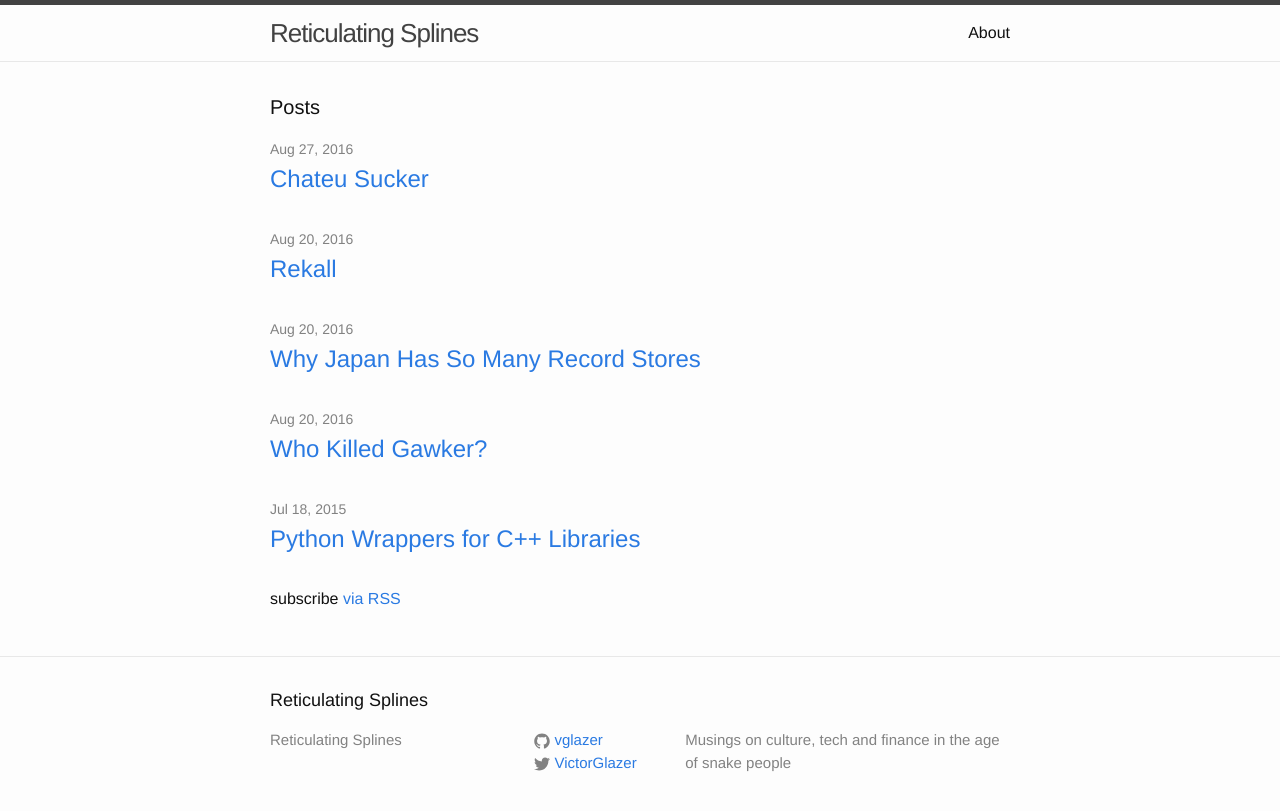
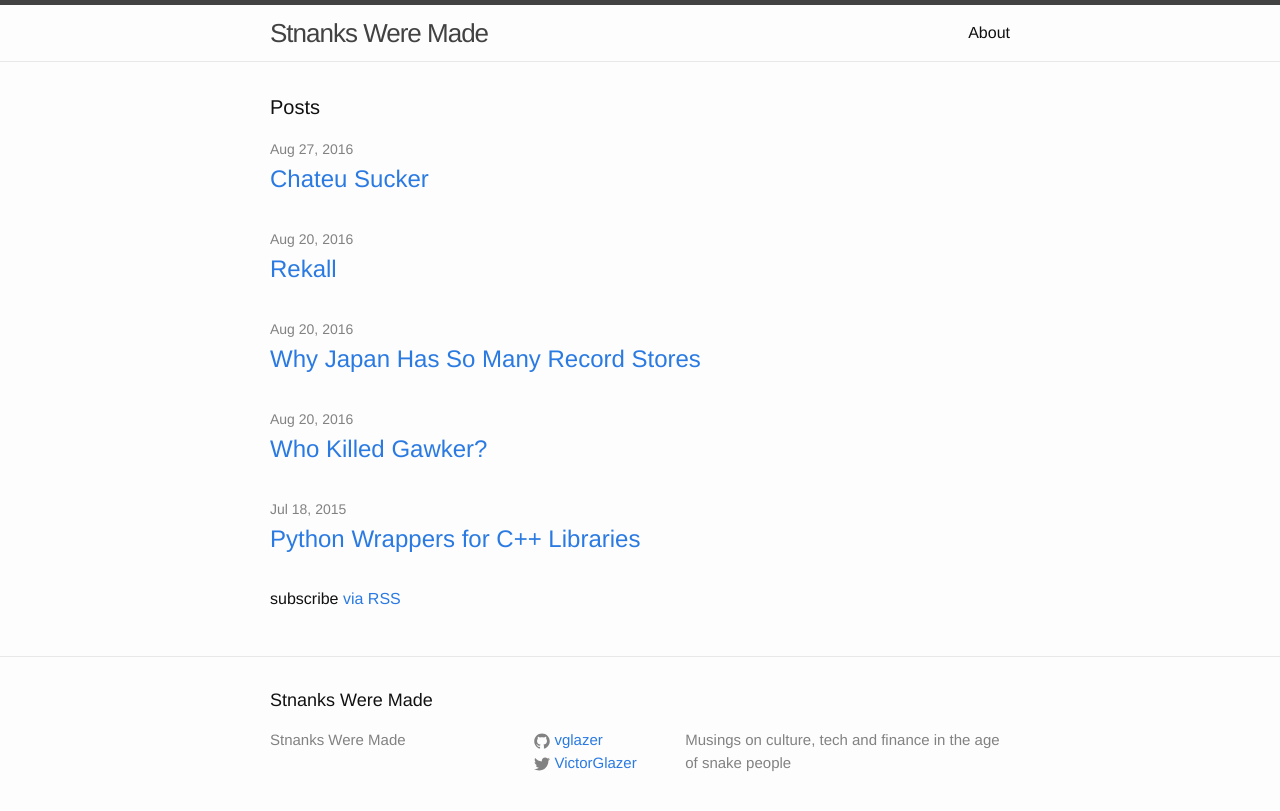
Before and after one commit to vglazer/vglazer.github.io, a Jekyll site: the page built from index.html, in a window 1280 px wide. Shown: the top 811 px of the page. Built offline with Jekyll 4.4.1, drawn with Linux system fonts in a browser that asks for light colours.

Commit message:
Title Change

```diff
--- a/_config.yml
+++ b/_config.yml
@@ -1,5 +1,5 @@
 # Site settings
-title: Reticulating Splines
+title: Stnanks Were Made
 #email: your-email@domain.com
 description: > # this means to ignore newlines until "baseurl:"
     Musings on culture, tech and finance in the age of snake people
```
